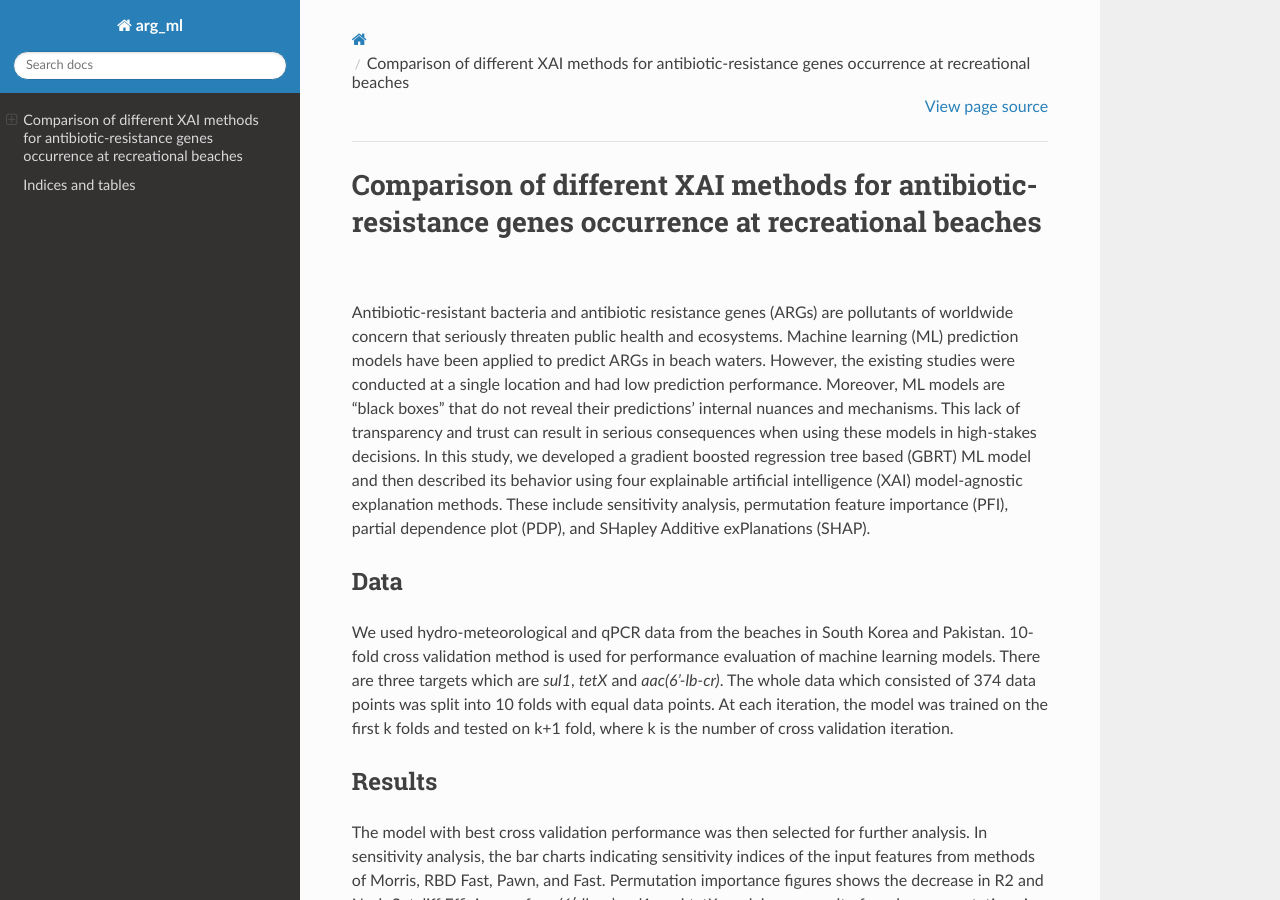
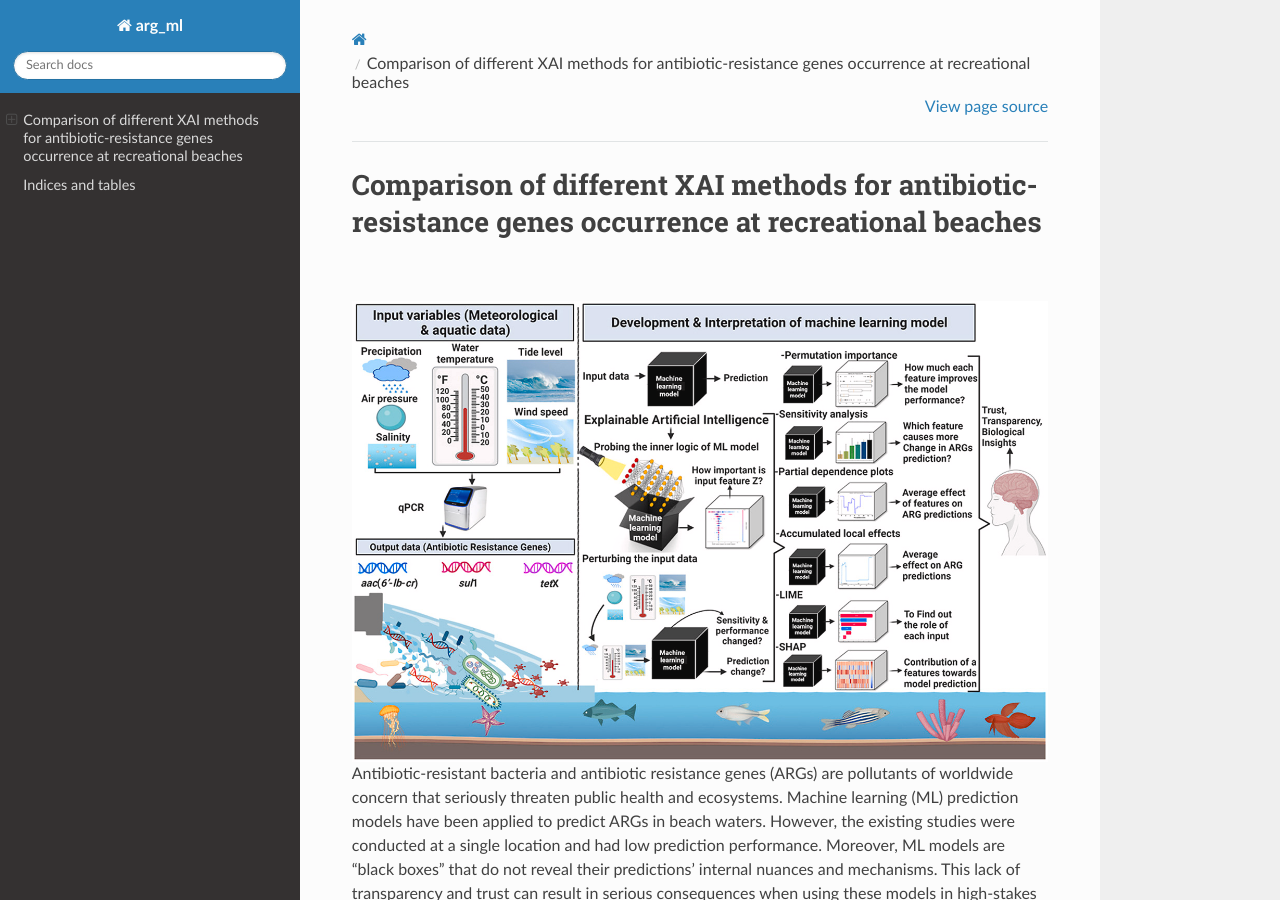
Before and after one commit to Sara-Iftikhar/xai_arg_jema, a Sphinx documentation site: the page built from docs/source/index.rst, in a window 1280 px wide and 900 px high. Built offline with Sphinx 7.4.7 and the Read the Docs theme 2.0.0, drawn with Linux system fonts in a browser that asks for light colours; pages that are not in the unit, such as notebooks, are missing from menus.

Commit message:
specified sphinx version and added graphical abstract

```diff
--- a/docs/requirements.txt
+++ b/docs/requirements.txt
@@ -12,7 +12,7 @@ SALib==1.4.5
 openpyxl
 seaborn
 
-sphinx
+sphinx<7
 sphinx-prompt
 sphinx_rtd_theme
 sphinx_issues
--- a/docs/source/index.rst
+++ b/docs/source/index.rst
@@ -5,6 +5,9 @@
 
 Comparison of different XAI methods for antibiotic-resistance genes occurrence at recreational beaches
 ======================================================================================================
+.. image:: graphical_abstract.jpg
+    :align: center
+
 Antibiotic-resistant bacteria and antibiotic resistance genes (ARGs) are pollutants of worldwide concern
 that seriously threaten public health and ecosystems. Machine learning (ML) prediction models have been
 applied to predict ARGs in beach waters. However, the existing studies were conducted at a single
```
Also changed, not shown: docs/source/graphical_abstract.jpg (added).
